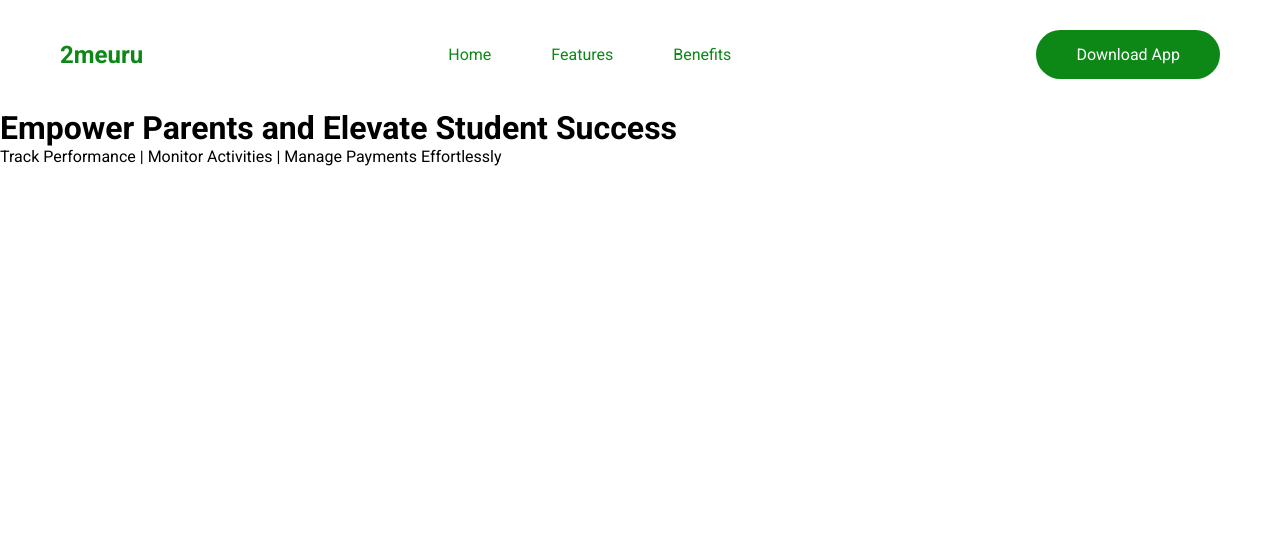
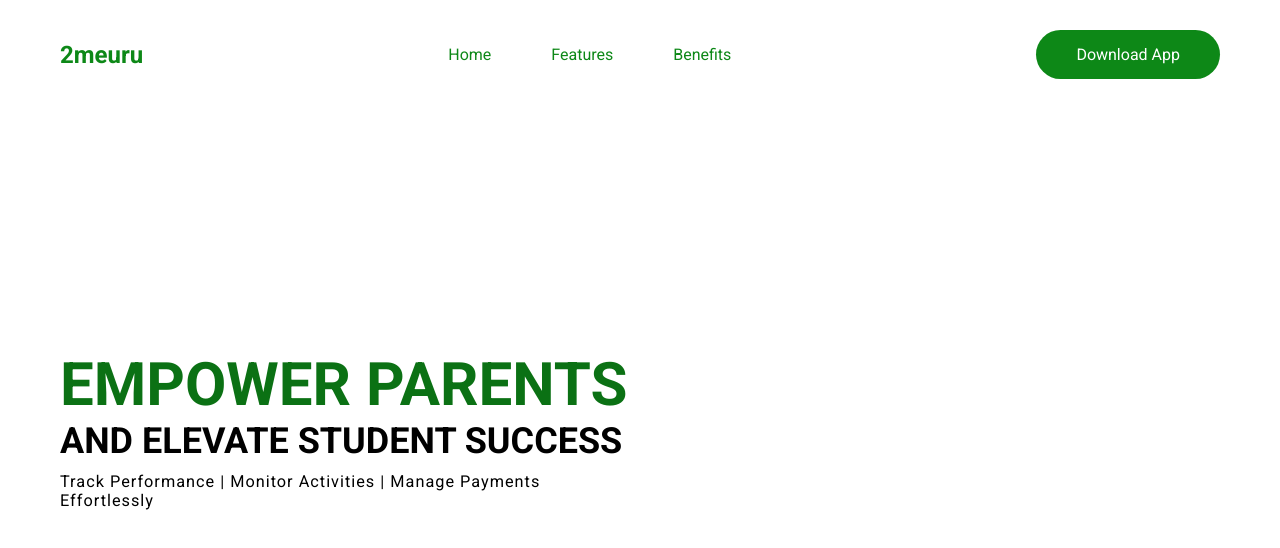
Before and after one commit to Orisabiyi/2meuru, a React (Vite) app: page / in a window 1280 px wide. Shown: the top 548 px of the page. Built offline with nearby package versions, Linux system fonts and the light colour scheme.

Commit message:
style header

```diff
--- a/src/components/Header.module.css
+++ b/src/components/Header.module.css
@@ -0,0 +1,44 @@
+.header {
+  min-height: 80vh;
+  padding: 3rem 6rem;
+
+  display: flex;
+  align-items: stretch;
+  justify-content: center;
+  gap: 2rem;
+}
+
+.header div {
+  flex: 1;
+}
+
+.header div:nth-of-type(1) {
+  align-self: center;
+}
+
+.header div:nth-of-type(2) {
+  height: 100%;
+}
+
+.header h1 {
+  margin-bottom: 1rem;
+}
+
+.header span {
+  display: block;
+  text-transform: uppercase;
+}
+
+.header span:nth-of-type(1) {
+  font-size: 6rem;
+  color: #0b7114;
+}
+
+.header span:nth-of-type(2) {
+  font-size: 3.6rem;
+}
+
+.header p {
+  font-size: 1.63rem;
+  letter-spacing: 1px;
+}
```
